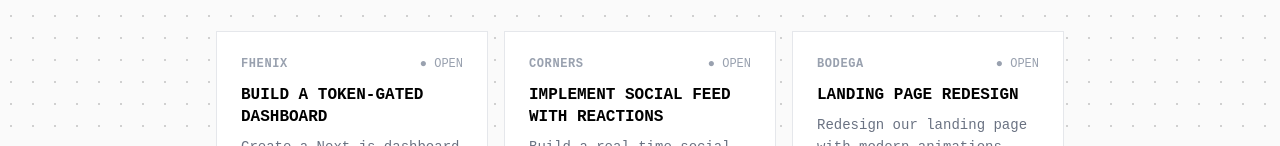
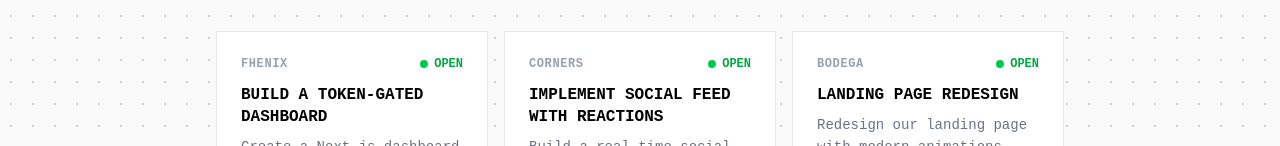
Before and after one commit to PROPAGANDAnow/early-build-platform, a Next.js app: page / in a window 1280 px wide. Shown: the part 369-515 px from the top of the page. Built offline with nearby package versions, Linux system fonts and the light colour scheme; a web font is replaced by a local one.

Commit message:
feat: colored status badges (green/yellow/red), rename in_progress to closing soon

```diff
--- a/src/app/bounty/[id]/page.tsx
+++ b/src/app/bounty/[id]/page.tsx
@@ -62,12 +62,13 @@ export default async function BountyPage({
             <span className="font-[family-name:var(--font-mono)] text-xs uppercase text-gray-400">
               •
             </span>
-            <span className="font-[family-name:var(--font-mono)] text-xs uppercase text-gray-400">
+            <span className={`flex items-center gap-1.5 text-xs font-bold uppercase ${bounty.status === "open" ? "text-green-600" : bounty.status === "in_progress" ? "text-yellow-600" : "text-red-600"}`}>
+              <span className={`inline-block h-2 w-2 rounded-full ${bounty.status === "open" ? "bg-green-500" : bounty.status === "in_progress" ? "bg-yellow-500" : "bg-red-500"}`} />
               {bounty.status === "open"
-                ? "● OPEN"
+                ? "OPEN"
                 : bounty.status === "in_progress"
-                  ? "◐ IN PROGRESS"
-                  : "✓ COMPLETED"}
+                  ? "CLOSING SOON"
+                  : "CLOSED"}
             </span>
             <span
               className={`px-2 py-0.5 font-[family-name:var(--font-mono)] text-xs uppercase ${difficultyColor}`}
--- a/src/components/BountyCard.tsx
+++ b/src/components/BountyCard.tsx
@@ -7,17 +7,30 @@ const difficultyLabels = {
   advanced: "ADVANCED",
 };
 
+function StatusBadge({ status }: { status: Bounty["status"] }) {
+  const config = {
+    open: { label: "OPEN", color: "text-green-600", dot: "bg-green-500" },
+    in_progress: { label: "CLOSING SOON", color: "text-yellow-600", dot: "bg-yellow-500" },
+    completed: { label: "CLOSED", color: "text-red-600", dot: "bg-red-500" },
+  };
+  const { label, color, dot } = config[status];
+  return (
+    <span className={`flex items-center gap-1.5 text-xs font-bold uppercase ${color}`}>
+      <span className={`inline-block h-2 w-2 rounded-full ${dot}`} />
+      {label}
+    </span>
+  );
+}
+
 export default function BountyCard({ bounty }: { bounty: Bounty }) {
   return (
     <Link href={`/bounty/${bounty.id}`} className="block border border-gray-200 bg-white p-6 transition-all hover:border-black">
-      {/* Sponsor */}
+      {/* Sponsor + Status */}
       <div className="mb-3 flex items-center justify-between">
         <span className="text-xs font-bold uppercase tracking-wider text-gray-400">
           {bounty.sponsor.name}
         </span>
-        <span className="text-xs uppercase text-gray-400">
-          {bounty.status === "open" ? "● OPEN" : bounty.status === "in_progress" ? "◐ IN PROGRESS" : "✓ DONE"}
-        </span>
+        <StatusBadge status={bounty.status} />
       </div>
 
       {/* Title */}
```
